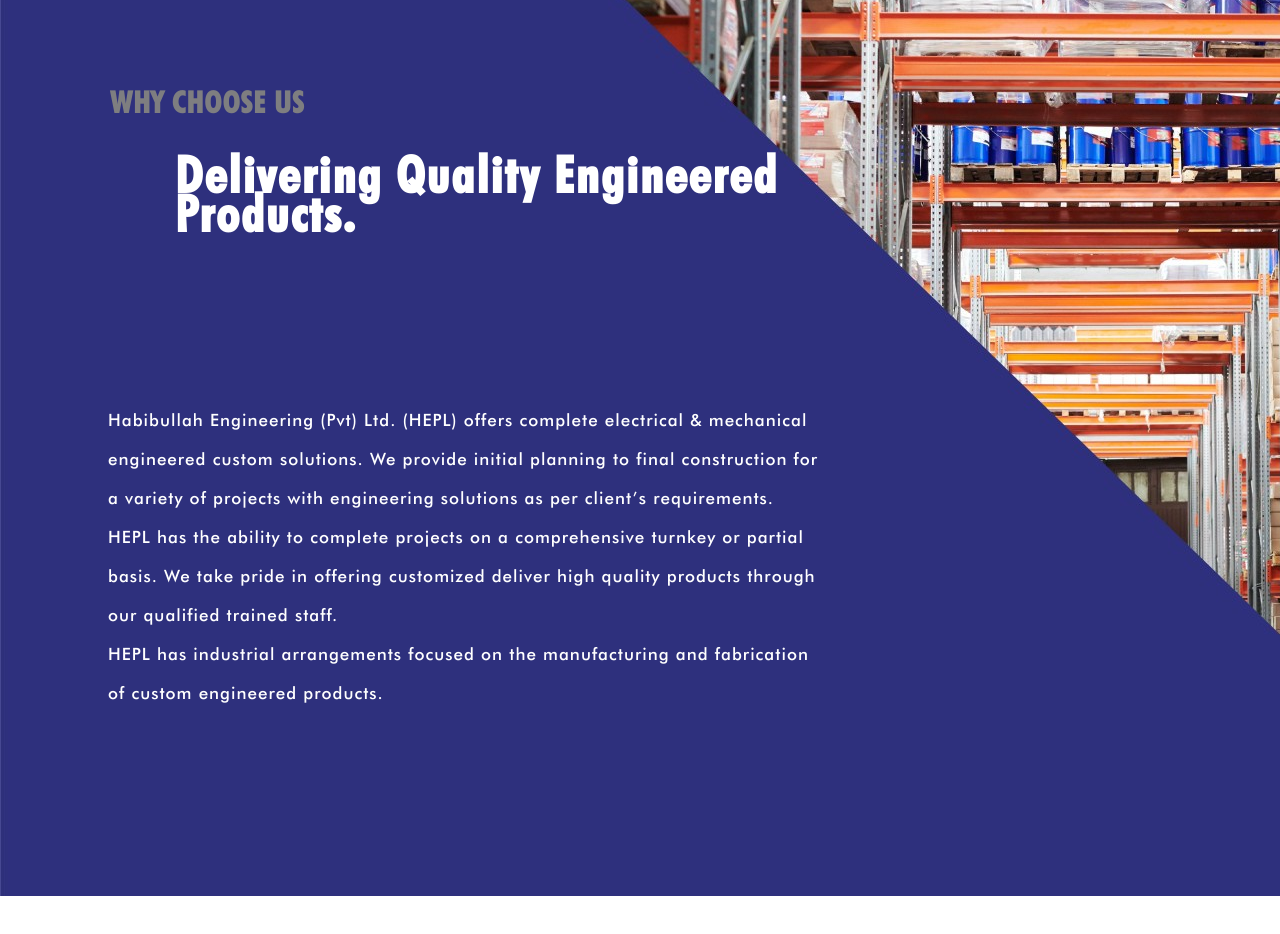
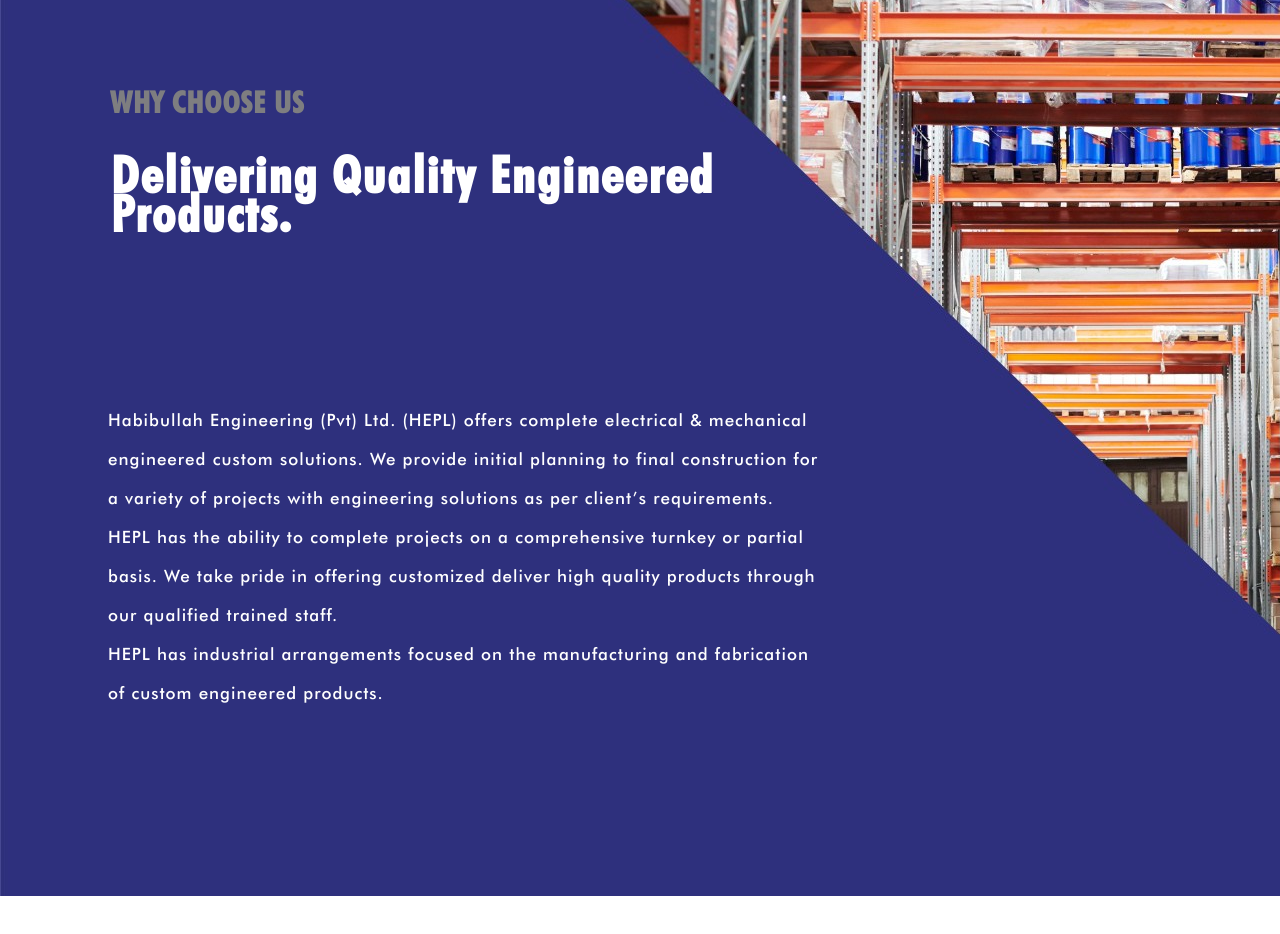
Before and after one commit to Usamaalikhan654/Habibullah-WB, a React (Create React App) app in the folder hepl-master/: page /#/ in a window 1280 px wide. Shown: the part 2340-3274 px from the top of the page. Built offline with nearby package versions, Linux system fonts and the light colour scheme.

Commit message:
version 3.7.3
changes in home

```diff
--- a/hepl-master/src/Pages/Home/Splitscreen.css
+++ b/hepl-master/src/Pages/Home/Splitscreen.css
@@ -122,7 +122,7 @@ height: 116px;
 left: 145px;
 right: 160x;
 top: 2476px;
-margin-left: 30px;
+margin-left: -34px;
 padding-right: 130px;
 
 font-family: Futura-Bold;
```
